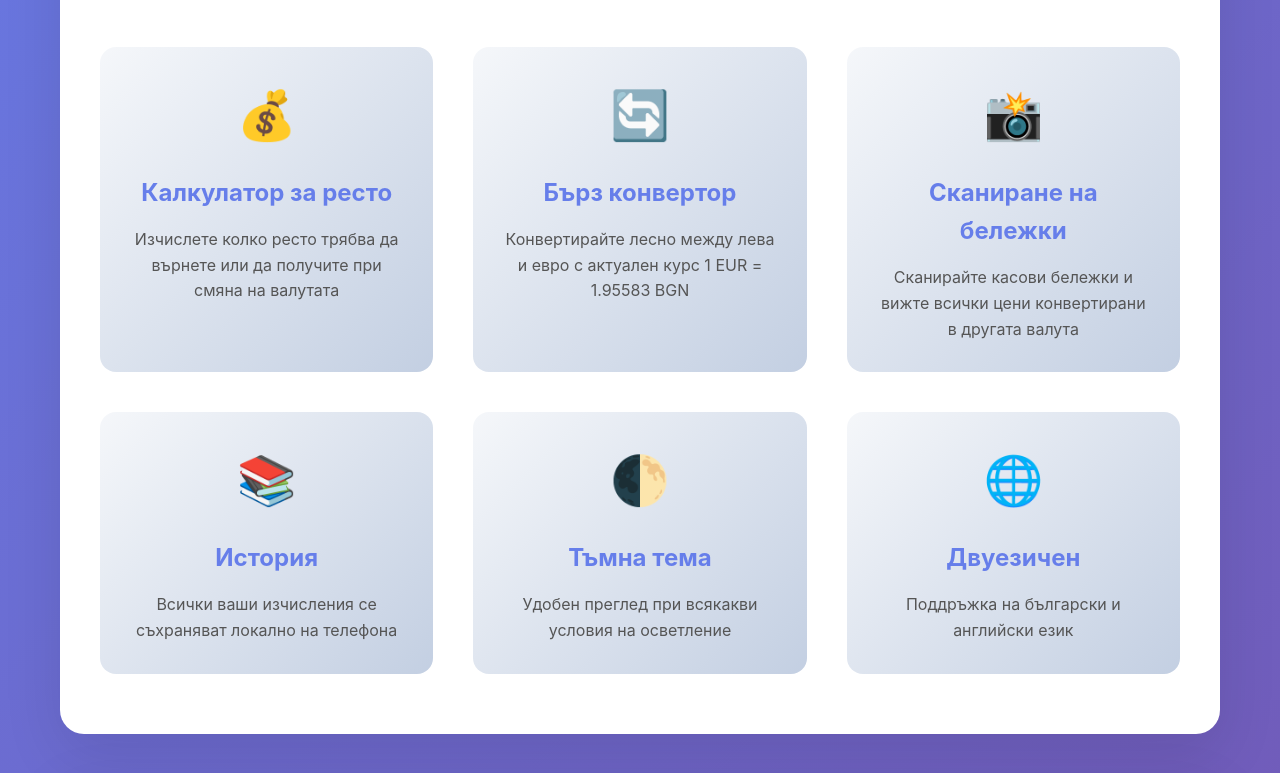
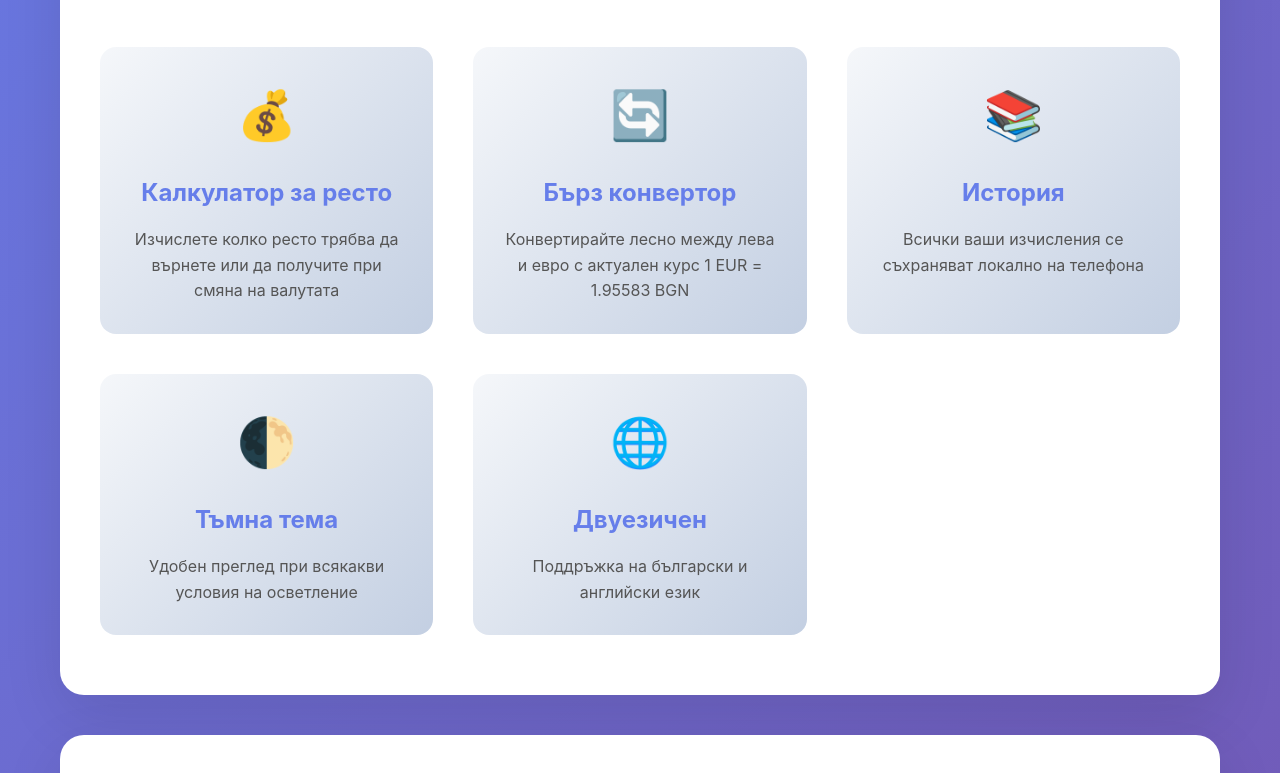
Before and after one commit to kappsinteractive-afk/---, a plain HTML site: page index.html in a window 1280 px wide. Shown: the part 689-1462 px from the top of the page. Drawn offline with Linux system fonts and the light colour scheme.

Commit message:
Update index.html

```diff
--- a/index.html
+++ b/index.html
@@ -234,11 +234,6 @@
                     <p>Конвертирайте лесно между лева и евро с актуален курс 1 EUR = 1.95583 BGN</p>
                 </div>
                 <div class="feature-item">
-                    <div class="feature-icon">📸</div>
-                    <h3>Сканиране на бележки</h3>
-                    <p>Сканирайте касови бележки и вижте всички цени конвертирани в другата валута</p>
-                </div>
-                <div class="feature-item">
                     <div class="feature-icon">📚</div>
                     <h3>История</h3>
                     <p>Всички ваши изчисления се съхраняват локално на телефона</p>
```
